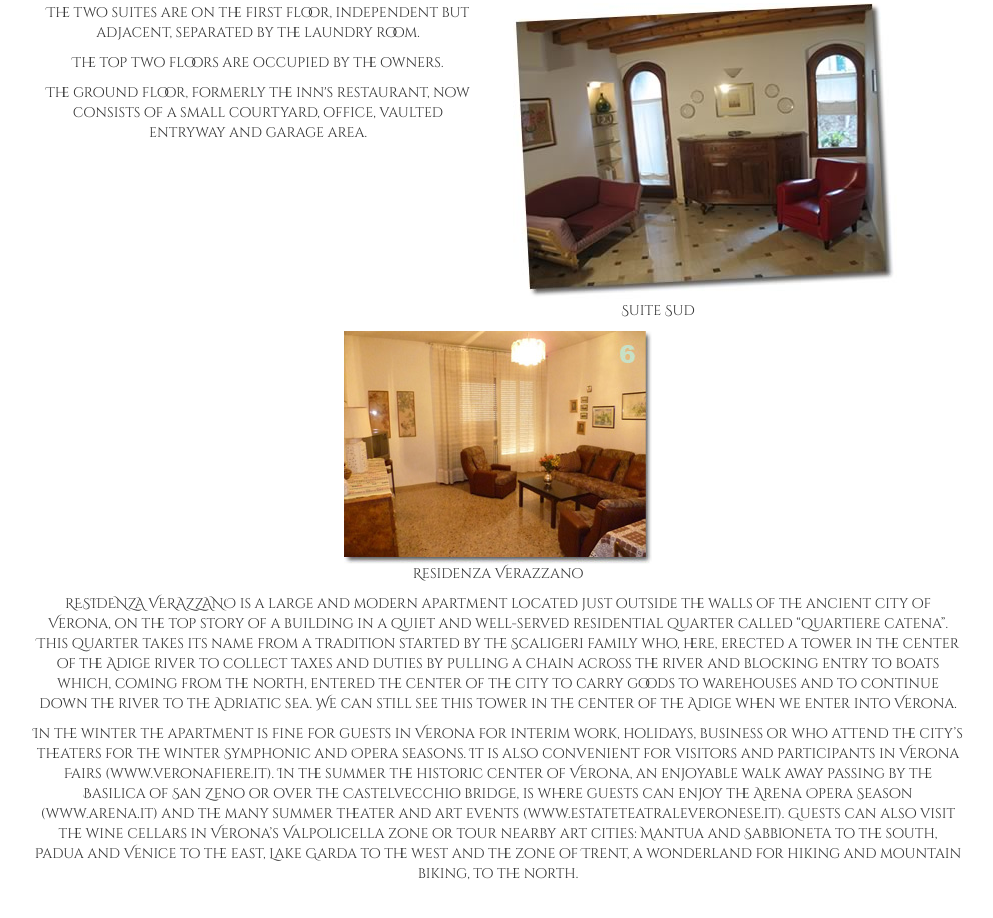
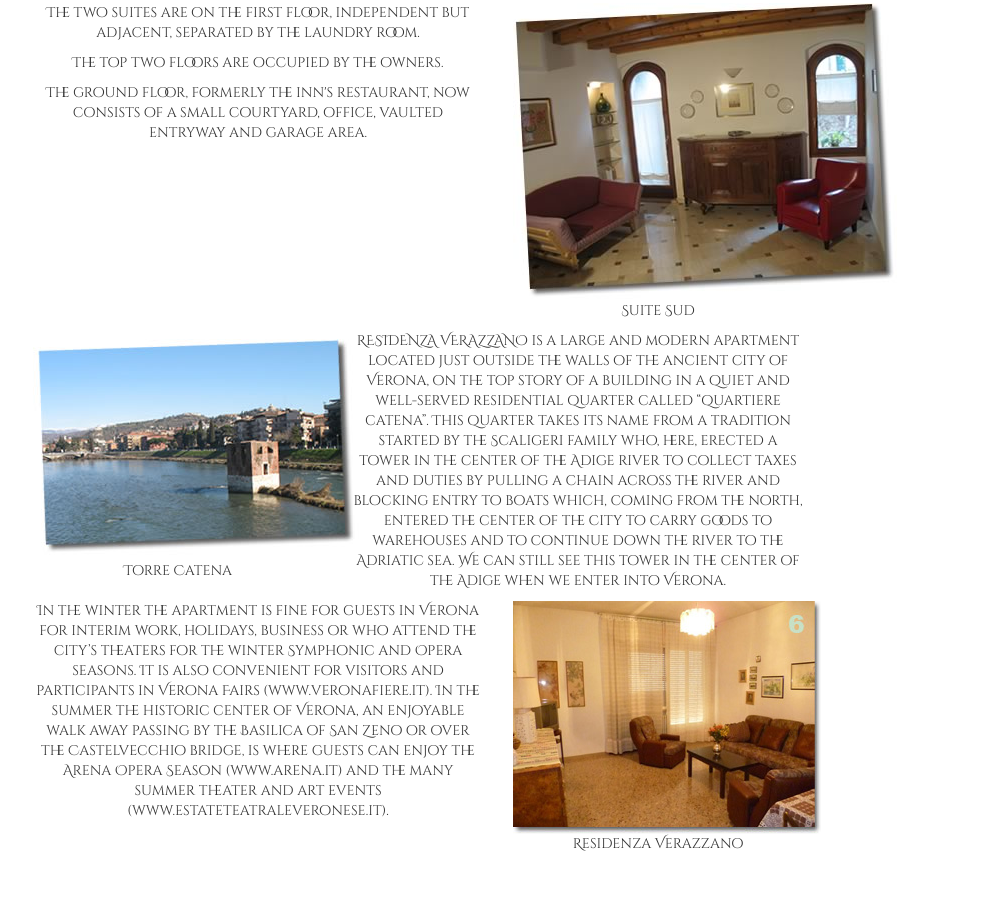
Before and after one commit to Iula79/Final-project, a website: page public/index.html at #!/show in a window 1280 px wide. Shown: the part 843-1761 px from the top of the page, without its empty margins (142-1135 px from the left). Drawn offline with nearby package versions, Linux system fonts and the light colour scheme; some packages are replaced by stand-ins of ours.

Commit message:
added description

```diff
--- a/public/css/style.css
+++ b/public/css/style.css
@@ -37,7 +37,7 @@ h2 {
 #paragraph {
     font-size: 15px;
     color: white;
-    padding-bottom: 20px;
+    padding-top: 20px;
     text-align: justify;
 }
 
--- a/public/show.html
+++ b/public/show.html
@@ -43,15 +43,23 @@
 
 
     <div class="row">
-        <img src="./images/affitto_verona_sala1.jpg" alt="">
-        <p>Residenza Verazzano</p>
+        <div class="col-xs-4">
+            <img src="images/torre_catena_verona.jpg" alt="">
+            <p>Torre Catena</p>
+        </div>
+        <div class="col-xs-6">
+        <p>RESIDENZA VERAZZANO is a large and modern apartment located just outside the walls of the ancient city of Verona, on the top story of a building in a quiet and well-served residential quarter called “quartiere catena”. This quarter takes its name from a tradition started by the Scaligeri family who, here, erected a tower in the center of the Adige river to collect taxes and duties by pulling a chain across the river and blocking entry to boats which, coming from the north, entered the center of the city to carry goods to warehouses and to continue down the river to the Adriatic sea. We can still see this tower in the center of the Adige when we enter into Verona.</p>
+            </div>
     </div>
-    <p>RESIDENZA VERAZZANO is a large and modern apartment located just outside the walls of the ancient city of Verona, on the top story of a building in a quiet and well-served residential quarter called “quartiere catena”. This quarter takes its name
-        from a tradition started by the Scaligeri family who, here, erected a tower in the center of the Adige river to collect taxes and duties by pulling a chain across the river and blocking entry to boats which, coming from the north, entered the
-        center of the city to carry goods to warehouses and to continue down the river to the Adriatic sea. We can still see this tower in the center of the Adige when we enter into Verona.</p>
-    <p>In the winter the apartment is fine for guests in Verona for interim work, holidays, business or who attend the city’s theaters for the winter Symphonic and Opera seasons. It is also convenient for visitors and participants in Verona Fairs (www.veronafiere.it).
-        In the summer the historic center of Verona, an enjoyable walk away passing by the Basilica of San Zeno or over the Castelvecchio bridge, is where guests can enjoy the Arena Opera Season (www.arena.it) and the many summer theater and art events
-        (www.estateteatraleveronese.it). Guests can also visit the wine cellars in Verona’s Valpolicella zone or tour nearby art cities: Mantua and Sabbioneta to the south, Padua and Venice to the east, Lake Garda to the west and the zone of Trent, a
-        wonderland for hiking and mountain biking, to the north.
-    </p>
+    <div class="row">
+        <div class="col-xs-6">
+        <p>In the winter the apartment is fine for guests in Verona for interim work, holidays, business or who attend the city’s theaters for the winter Symphonic and Opera seasons. It is also convenient for visitors and participants in Verona Fairs (www.veronafiere.it). In the summer the historic center of Verona, an enjoyable walk away passing by the Basilica of San Zeno or over the Castelvecchio bridge, is where guests can enjoy the Arena Opera Season (www.arena.it) and the many summer theater and art events
+            (www.estateteatraleveronese.it).
+        </p>
+        </div>
+        <div class="col-xs-4">
+            <img src="./images/affitto_verona_sala1.jpg" alt="">
+            <p>Residenza Verazzano</p>
+        </div>
+    </div>
 </div>
```
Also changed, not shown: public/home.html (+11 -8 lines), public/images/torre_catena_verona.jpg (added).
